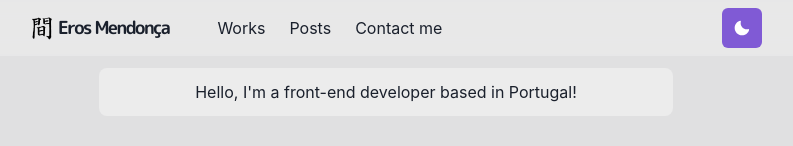
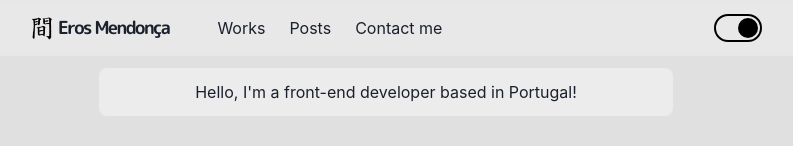
Before and after one commit to Eros0104/portfolio, a Next.js app: page / in a window 1280 px wide. Shown: the top 146 px of the page, without its empty margins (254-1047 px from the left). Built offline with nearby package versions, Linux system fonts and the light colour scheme.

Commit message:
feat: new theme switch

```diff
--- a/components/navbar.tsx
+++ b/components/navbar.tsx
@@ -14,8 +14,8 @@ import {
   useColorModeValue,
 } from '@chakra-ui/react';
 import { HamburgerIcon } from '@chakra-ui/icons';
-import ThemeToggleButton from './theme-toggle-button';
 import Logo from './logo';
+import ThemeSwitch from './theme-switch';
 
 interface LinkItemProps {
   href: string;
@@ -89,8 +89,8 @@ const Navbar = (props: Props) => {
             Contact me
           </LinkItem>
         </Stack>
-        <Box flex={1} textAlign="right">
-          <ThemeToggleButton />
+        <Box flex={1} justifyContent="right" display="flex" alignItems="center">
+          <ThemeSwitch />
           <Box ml={2} display={{ base: 'inline-block', md: 'none' }}>
             <Menu>
               <MenuButton
--- /dev/null
+++ b/components/theme-switch.tsx
@@ -0,0 +1,60 @@
+import { useColorMode } from '@chakra-ui/react';
+import styled from '@emotion/styled';
+
+const Container = styled.div<{
+  isDark: boolean;
+}>`
+  position: relative;
+  height: 1.75rem;
+  width: 3rem;
+  border: 0.125rem solid white;
+  cursor: pointer;
+  border-radius: 1rem;
+  display: inline-block;
+  transition: ease 0.2s;
+  ${({ isDark }) =>
+    isDark
+      ? `
+    border-color: white;
+  `
+      : `
+    border-color: black;
+  `}
+`;
+
+const Slider = styled.span<{
+  isDark: boolean;
+}>`
+  width: 1.25rem;
+  height: 1.25rem;
+
+  display: inline-block;
+  position: absolute;
+  top: 50%;
+  transform: translateY(-50%);
+  border-radius: 50%;
+  transition: ease 0.2s;
+  ${({ isDark }) =>
+    isDark
+      ? `
+      left: 0.1rem;
+      background-color: white;
+    `
+      : `
+      left: calc(100% - 0.1rem);
+      transform: translate(-100%, -50%);
+      background-color: black;
+    `}
+`;
+
+const SwitchComponent = () => {
+  const { toggleColorMode, colorMode } = useColorMode();
+  const isDark = colorMode === 'dark';
+  return (
+    <Container onClick={toggleColorMode} isDark={isDark}>
+      <Slider isDark={isDark} />
+    </Container>
+  );
+};
+
+export default SwitchComponent;
```
